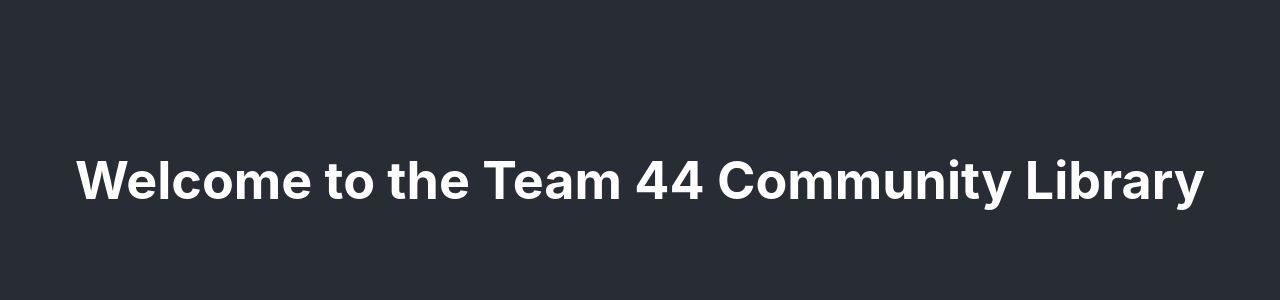
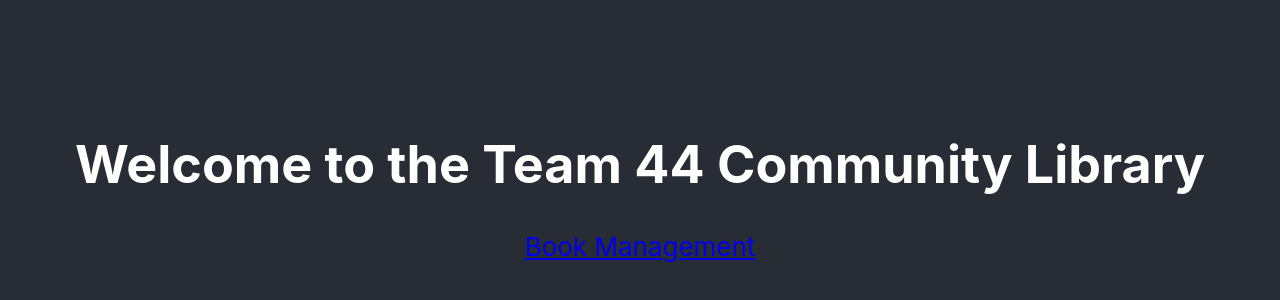
Before and after one commit to allisonglittle/library-database, a React (Create React App) app in the folder library-ui/: page / in a window 1280 px wide. Shown: the part 220-520 px from the top of the page. Built offline with nearby package versions, Linux system fonts and the light colour scheme.

Commit message:
Created route and link to BookManagement from Home

```diff
--- a/library-ui/src/App.js
+++ b/library-ui/src/App.js
@@ -2,6 +2,7 @@ import './App.css';
 import React from 'react';
 import { BrowserRouter as Router, Route } from 'react-router-dom';
 import HomePage from './pages/HomePage';
+import BookManagement from './pages/BookManagement';
 
 function App() {
   return (
@@ -12,6 +13,9 @@ function App() {
             <Route path="/" exact>
               <HomePage />
             </Route>
+            <Route path="/book_management">
+              <BookManagement />
+            </Route>
           </div>
         </Router>
 
--- a/library-ui/src/pages/HomePage.js
+++ b/library-ui/src/pages/HomePage.js
@@ -1,9 +1,11 @@
 import React from 'react';
+import { Link } from 'react-router-dom';
 
 function HomePage() {
     return (
         <div>
             <h1>Welcome to the Team 44 Community Library</h1>
+            <Link to="/book_management">Book Management</Link>
         </div>
     )
 };
```
